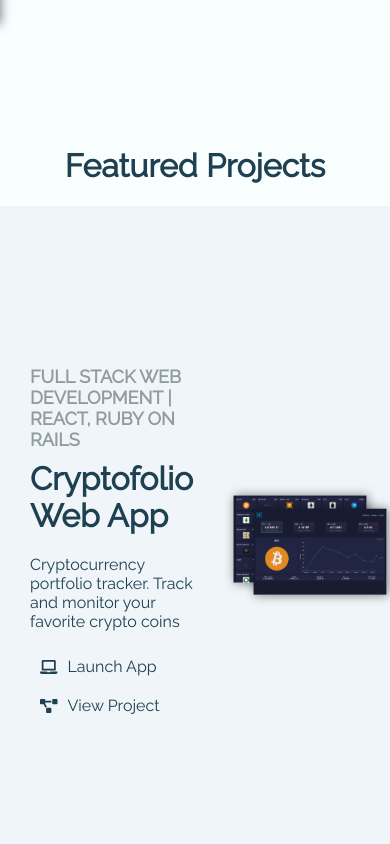
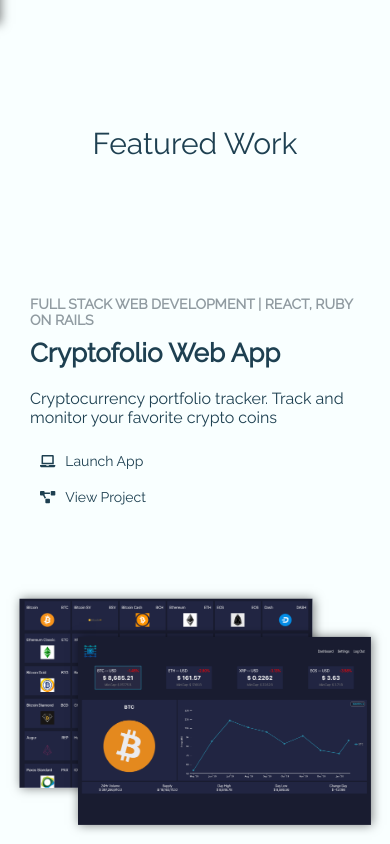
Before and after one commit to asabogal/alejandro-sabogal.com, a React (Create React App) app: page /#/ in a window 390 px wide. Shown: the part 820-1664 px from the top of the page. Built offline with nearby package versions, Linux system fonts and the light colour scheme.

Commit message:
add responsiveness

```diff
--- a/src/components/home/Featured.js
+++ b/src/components/home/Featured.js
@@ -33,8 +33,8 @@ const Featured = ({stack, name, description, link, url, image1, image2, index})
           </Link>
           </InfoContainer>
         <ImageContainer>
-          <img className='img-2' src={image2}/>
-          <img className='img-1' src={image1}/>
+          <img className='img-2' src={image2} alt='project-image1'/>
+          <img className='img-1' src={image1} alt='project-image2'/>
         </ImageContainer>
      </Wrapper>
     </Fade>
@@ -48,6 +48,13 @@ const Wrapper = styled.div`
   display: flex;
   height: 80vh;
   flex-direction: ${(props => props.left % 2 === 0 ? 'row' : 'row-reverse')};
+  @media (max-width: 950px) {
+    flex-direction: column;
+    margin: 40px 0px;
+  }
+  @media (max-width: 575px) {
+    margin-top: 0px;
+  }
 `;
 
 const InfoContainer = styled.div`
@@ -57,7 +64,8 @@ const InfoContainer = styled.div`
   justify-items: center;
   justify-self: center;
   align-self: center;
-  padding: 0 30px;
+  padding: 30px;
+  height: auto;
   h2 {
     text-transform: uppercase;
     font-size: 18px;
@@ -80,14 +88,35 @@ const InfoContainer = styled.div`
     color: inherit;
     margin: 10px;
   }
+  @media (max-width: 720px) {
+    h1 {
+      font-size: 28px;
+    }
+    h2 {
+      font-size: 16px;
+    }
+  }
+  @media (max-width: 620px) {
+    h1 {
+      font-size: 26px;
+    }
+    h2 {
+      font-size: 14px;
+    }
+    a {
+      font-size: 14px;
+    }
+  }
 
 `;
 
 const ImageContainer = styled.div`
   flex: 1 1;
   position: relative;
+  height: auto;
   img {
     width: 80%;
+    height: auto;
     max-height: 100%;
     position: absolute;
     top: 50%;
@@ -96,6 +125,31 @@ const ImageContainer = styled.div`
     box-shadow: 1px 0px 10px rgba(0,0,0,0.5);
   }
   .img-2 {
-    transform: translate(-55%, -55%);
+    transform: translate(-60%, -60%);
+  }
+  @media (max-width: 950px) {
+    img {
+      width: auto;
+      max-width: 80%;
+    }
+  }
+  @media (max-width: 650px) {
+    img {
+      width: 75%;
+    }
+  }
+  @media (max-width: 575px) {
+    img {
+      width: 75%;
+      height: auto;
+    }
+  }
+  @media (max-width: 400px) {
+    img {
+      width: 75%;
+      height: auto;
+      top: 35%;
+      left: 50%;
+    }
   }
 `;
--- a/src/components/home/Titles.js
+++ b/src/components/home/Titles.js
@@ -6,7 +6,7 @@ const Titles = () => {
   return (
     <Container>
      <h1>ALEJANDRO SABOGAL</h1>
-     <h2>SOFTWARE <span style={{fontSize: '28px'}}>&</span> WEB DEVELOPER</h2>
+     <h2>SOFTWARE & WEB DEVELOPER</h2>
      <h3>React | JavaScript | Node | Ruby | Rails</h3>
     </Container>
   );
@@ -34,4 +34,42 @@ const Container = styled.div`
     margin-inline-start: 0px;
     margin-inline-end: 0px;
   }
+  @media (max-width: 720px) {
+    h1 {
+      font-size: 50px;
+    }
+    h2 {
+      font-size: 20px;
+    }
+  }
+  @media (max-width: 600px) {
+    h1 {
+      font-size: 45px;
+    }
+    h2, h3 {
+      font-size: 18px;
+    }
+  }
+  @media (max-width: 520px) {
+    h1 {
+      font-size: 38px;
+      margin-block-end: 5px;
+      margin-inline-start: 0px;
+      margin-inline-end: 0px;
+    }
+    h2, h3 {
+      font-size: 16px;
+    }
+  }
+  @media (max-width: 465px) {
+    h1 {
+      font-size: 32px;
+      margin-block-end: 5px;
+      margin-inline-start: 0px;
+      margin-inline-end: 0px;
+    }
+    h2, h3 {
+      font-size: 16px;
+    }
+  }
 `;
--- a/src/pages/HomePage.js
+++ b/src/pages/HomePage.js
@@ -4,6 +4,7 @@ import Titles from '../components/home/Titles';
 import Featured from '../components/home/Featured';
 import ToTop from '../components/utils/ToTop';
 import {featuredData} from '../data/featuredData';
+import Fade from 'react-reveal/Fade';
 
 class HomePage extends Component {
   constructor(props) {
@@ -42,7 +43,11 @@ class HomePage extends Component {
     return (
       <div>
         <Titles/>
-        <h1 style={{textAlign: 'center'}}>Featured Projects</h1>
+        <Fade up>
+        <Heading>
+          Featured Work
+        </Heading>
+        </Fade>
         <FeaturedContainer>
           {this.renderFeatured(featuredData)}
         </FeaturedContainer>
@@ -61,6 +66,13 @@ export default HomePage;
 const FeaturedContainer = styled.div`
   display: grid;
   grid-template-rows: auto auto;
-  row-gap: 250px;
-  background-color: #eff5f8;
 `;
+
+const Heading = styled.div`
+  font-size: 35px;
+  text-align: center;
+  @media (max-width: 585px) {
+    padding-bottom: 100px;
+    font-size: 30px;
+  }
+`;
```
